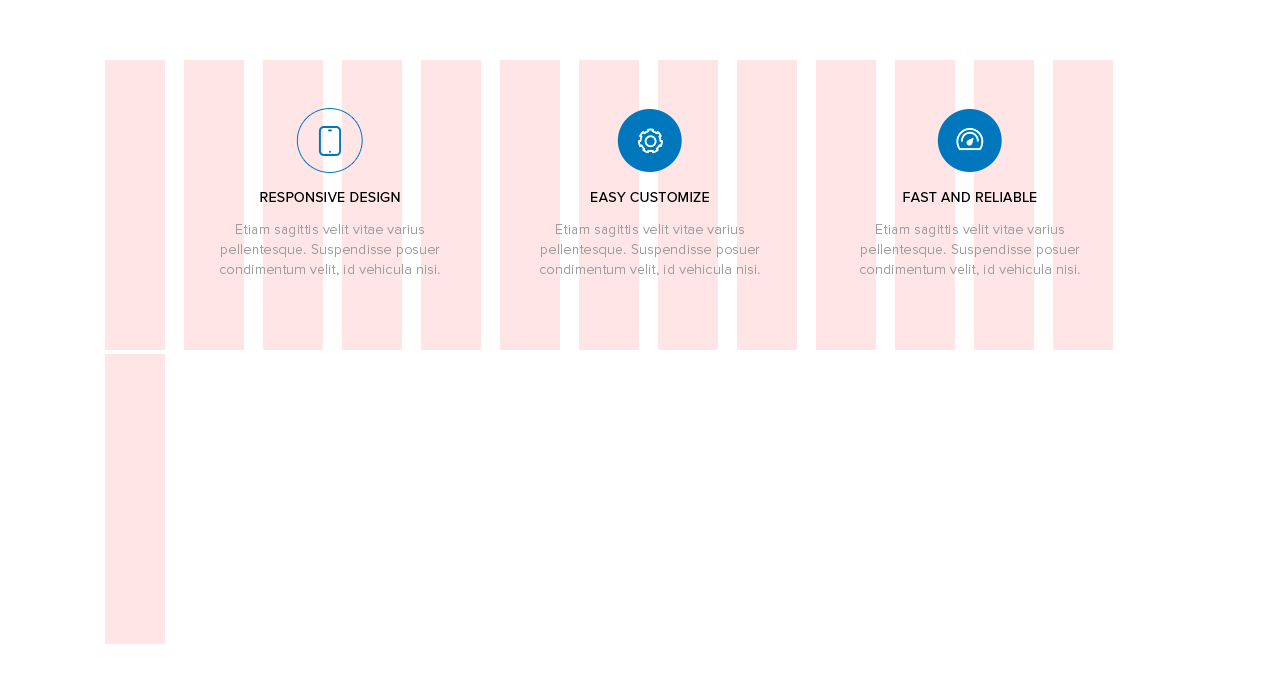
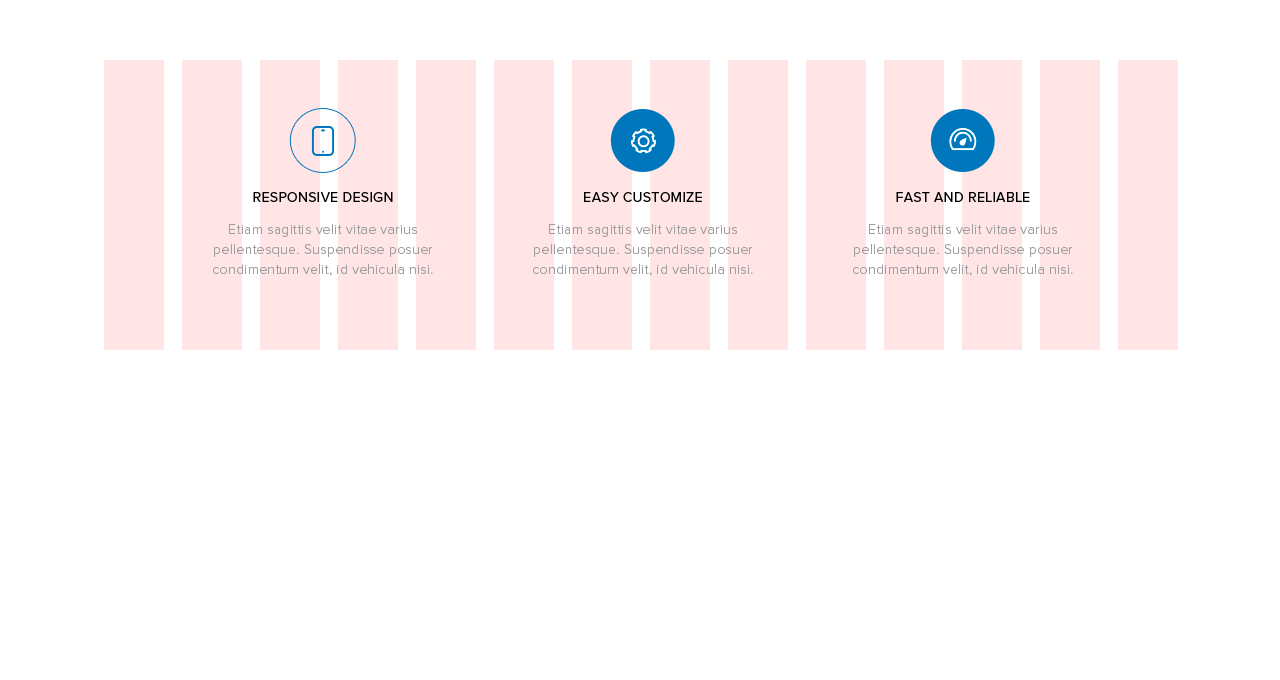
Before and after one commit to mazurenkooleksandr/beetroot-lesson-5-1, a plain HTML site: page index.html in a window 1280 px wide. Shown: the part 120-800 px from the top of the page. Drawn offline with Linux system fonts and the light colour scheme.

Commit message:
Changed size

```diff
--- a/css/style.css
+++ b/css/style.css
@@ -10,12 +10,12 @@ div {
     width: 60px;
     height: 290px;
     background: #ffe5e6;
-    margin-left: 15px;
+    margin-left: 14px;
     display: inline-block;
 }
 
 .image {
     position: relative;
     top: 220px;
-    left: 130px;
+    left: 123px;
 }
```
